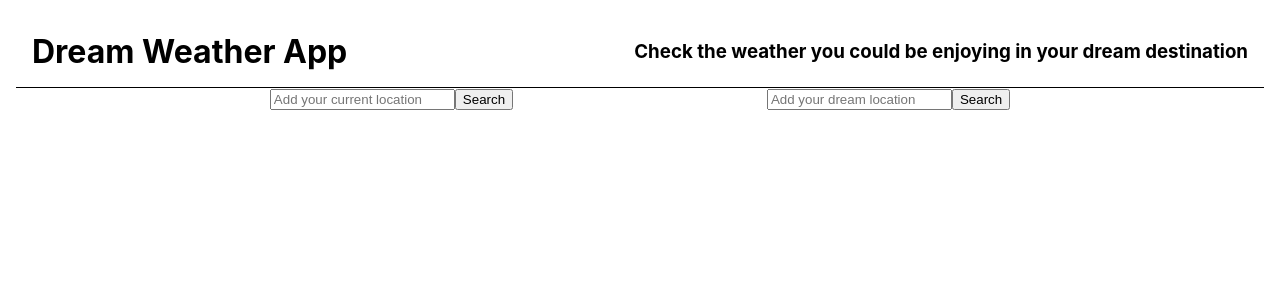
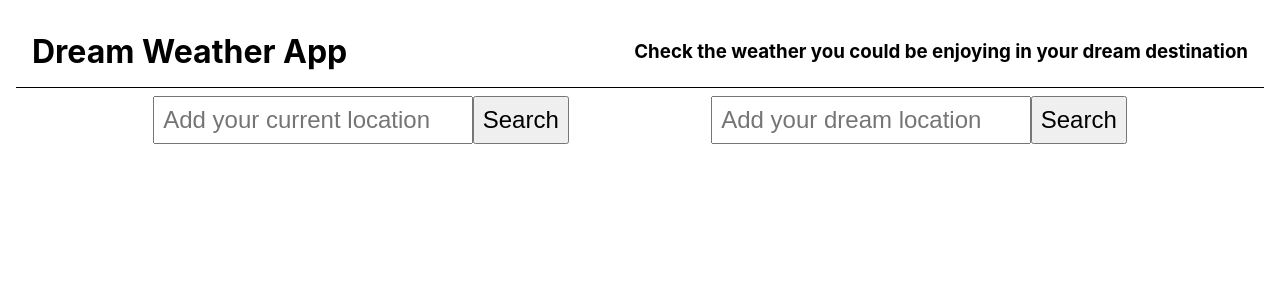
Before and after one commit to petrussola/react_weather_app, a React (Create React App) app: page / in a window 1280 px wide. Shown: the top 300 px of the page. Built offline with nearby package versions, Linux system fonts and the light colour scheme; no server answers.

Commit message:
Style geo input component

```diff
--- a/src/Components/Body/DisplayCard/DisplayWeatherCard.js
+++ b/src/Components/Body/DisplayCard/DisplayWeatherCard.js
@@ -10,6 +10,8 @@ const StyledCard = styled.div`
 	flex-direction: column;
 	align-items: flex-start;
 	justify-content: flex-start;
+	margin-top: 1rem;
+	padding: 1rem;
 	#header-card,
 	#footer-card {
 		width: 100%;
--- a/src/Components/Body/InputCard/GeoInput.js
+++ b/src/Components/Body/InputCard/GeoInput.js
@@ -1,4 +1,28 @@
 import React from 'react';
+import styled from 'styled-components';
+
+const StyledForm = styled.form`
+	margin-top: 0.5rem;
+	max-width: 100%;
+	min-height: 2rem;
+	input, button {
+		font-size: 1.5rem;
+		padding: 0.5rem;
+	}
+	input {
+		max-width: 75%;
+	}
+	button {
+		max-width: 25%;
+	}
+	textarea:focus,
+	input:focus {
+		/* outline: none; */
+	}
+	button {
+
+	}
+`;
 
 const GeoInput = ({
 	placeholder,
@@ -7,7 +31,7 @@ const GeoInput = ({
 	submitLocation,
 }) => {
 	return (
-		<form onSubmit={submitLocation} id={placeholder}>
+		<StyledForm onSubmit={submitLocation} id={placeholder}>
 			<input
 				type='text'
 				placeholder={`Add your ${placeholder} location`}
@@ -15,7 +39,7 @@ const GeoInput = ({
 				onChange={changeLocation}
 			/>
 			<button type='submit'>Search</button>
-		</form>
+		</StyledForm>
 	);
 };
 
```
